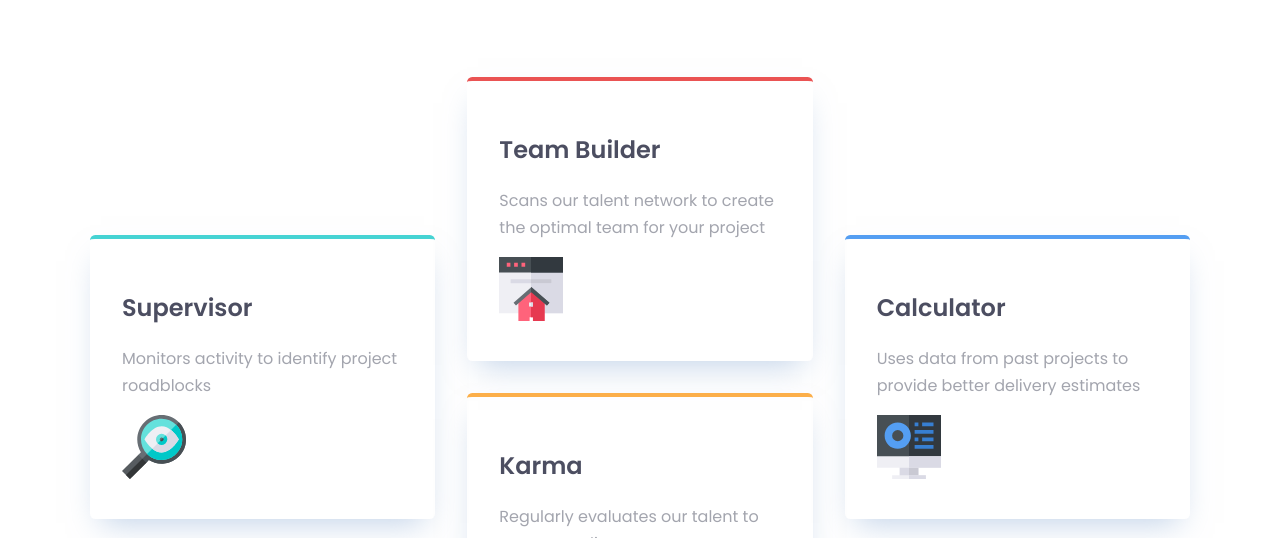
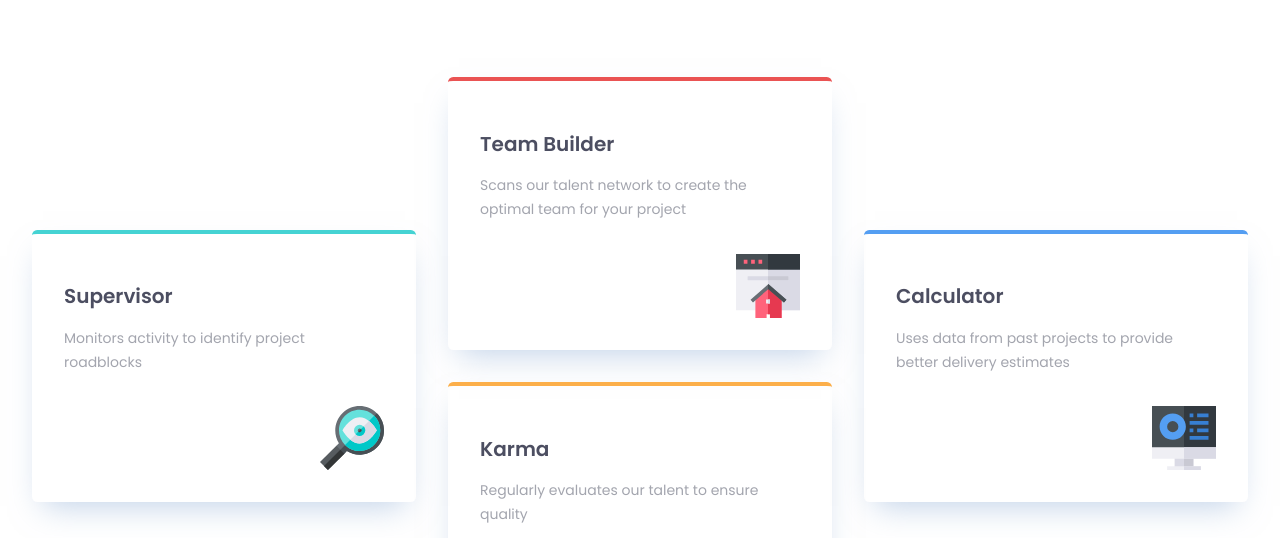
Before and after one commit to andrewteece/four-card-feature-section-master, a plain HTML site: page index.html in a window 1280 px wide. Shown: the part 262-800 px from the top of the page. Drawn offline with Linux system fonts and the light colour scheme.

Commit message:
changed layout from flex to grid

```diff
--- a/index.html
+++ b/index.html
@@ -25,14 +25,14 @@
     </header>
     <main>
       <div class="wrapper">
-        <section class="layout-flex">
+        <section class="layout-grid">
           <div class="col">
             <article class="card border-cyan">
               <h2 class="card__title">Supervisor</h2>
               <p class="card__text">
                 Monitors activity to identify project roadblocks
               </p>
-              <img src="images/icon-supervisor.svg" alt="" />
+              <img src="images/icon-supervisor.svg" class="card__img" alt="" />
             </article>
           </div>
           <div class="col">
@@ -42,14 +42,18 @@
                 Scans our talent network to create the optimal team for your
                 project
               </p>
-              <img src="images/icon-team-builder.svg" alt="" />
+              <img
+                src="images/icon-team-builder.svg"
+                class="card__img"
+                alt=""
+              />
             </article>
             <article class="card border-orange">
               <h2 class="card__title">Karma</h2>
               <p class="card__text">
                 Regularly evaluates our talent to ensure quality
               </p>
-              <img src="images/icon-karma.svg" alt="" />
+              <img src="images/icon-karma.svg" class="card__img" alt="" />
             </article>
           </div>
           <div class="col">
@@ -59,7 +63,7 @@
                 Uses data from past projects to provide better delivery
                 estimates
               </p>
-              <img src="images/icon-calculator.svg" alt="" />
+              <img src="images/icon-calculator.svg" class="card__img" alt="" />
             </article>
           </div>
         </section>
--- a/style.css
+++ b/style.css
@@ -33,6 +33,10 @@
   box-sizing: border-box;
 }
 
+img {
+  display: block;
+}
+
 /* Global Styles */
 
 html {
@@ -57,8 +61,9 @@ h3 {
 /* Utility Classes */
 
 .wrapper {
-  max-width: 68.75rem;
+  max-width: 80rem;
   margin-inline: auto;
+  padding-inline: 2rem;
 }
 
 .wrapper--narrow {
@@ -82,18 +87,24 @@ header h1 span {
 }
 
 header > p {
-  font-size: var(--fs-500);
+  font-size: var(--fs-400);
 }
 
 /* Layout Classes */
 
-.layout-flex {
+.layout-grid {
   --gap: 2rem;
-  display: flex;
+  display: grid;
   gap: var(--gap);
 }
 
-.layout-flex > * {
+@media (min-width: 50rem) {
+  .layout-grid {
+    grid-template-columns: 1fr 1fr 1fr;
+  }
+}
+
+.layout-grid > * {
   flex: 1;
 }
 
@@ -112,6 +123,20 @@ header > p {
   box-shadow: 0px 15px 30px -11px rgba(131, 166, 210, 0.5);
 }
 
+.card__title {
+  font-size: var(--fs-500);
+  font-weight: var(--fw-bold);
+}
+
+.card__text {
+  font-size: var(--fs-300);
+}
+
+.card__img {
+  margin-left: auto;
+  margin-top: 2rem;
+}
+
 .border-cyan {
   border-color: var(--clr-cyan);
 }
```
